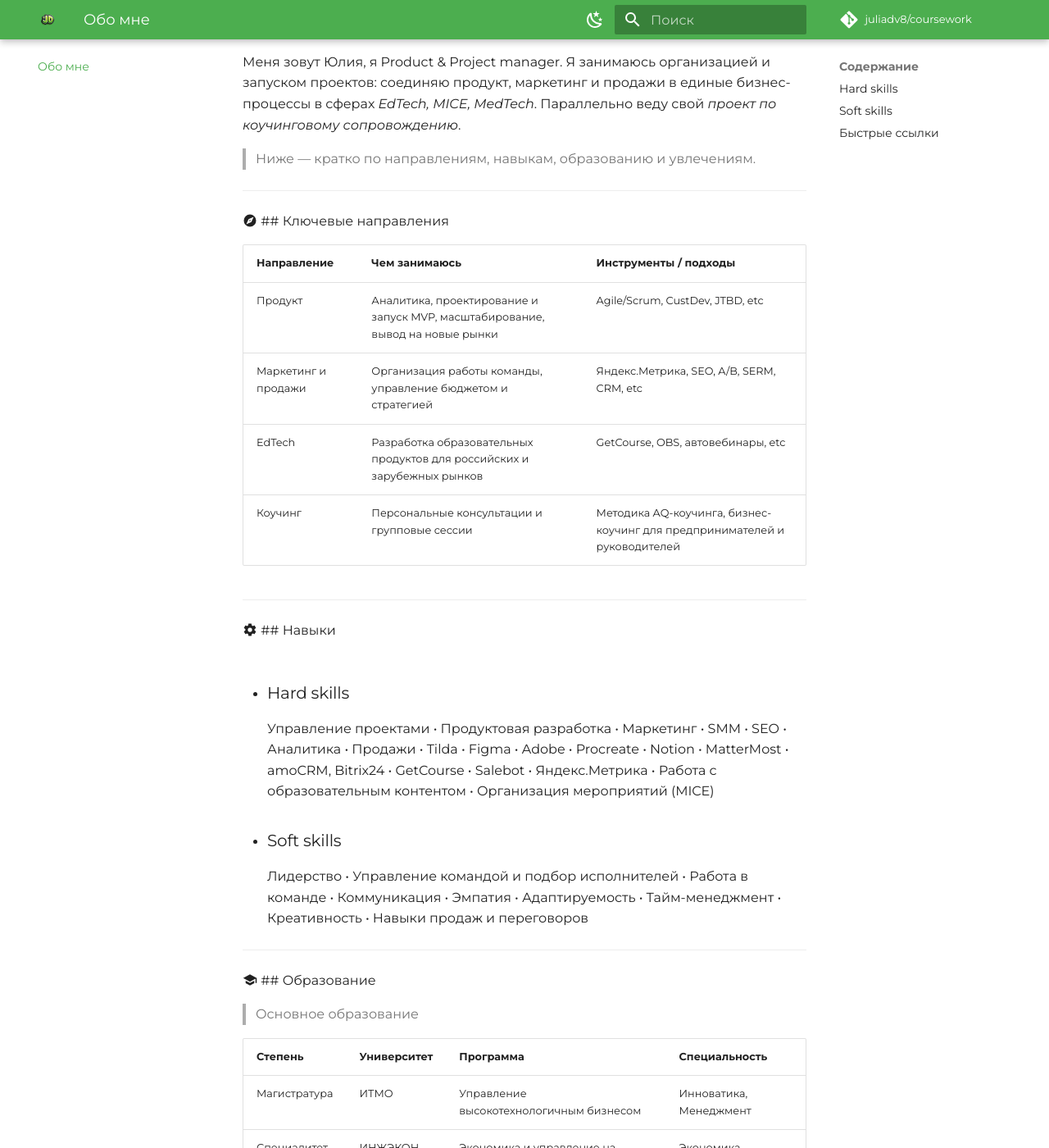
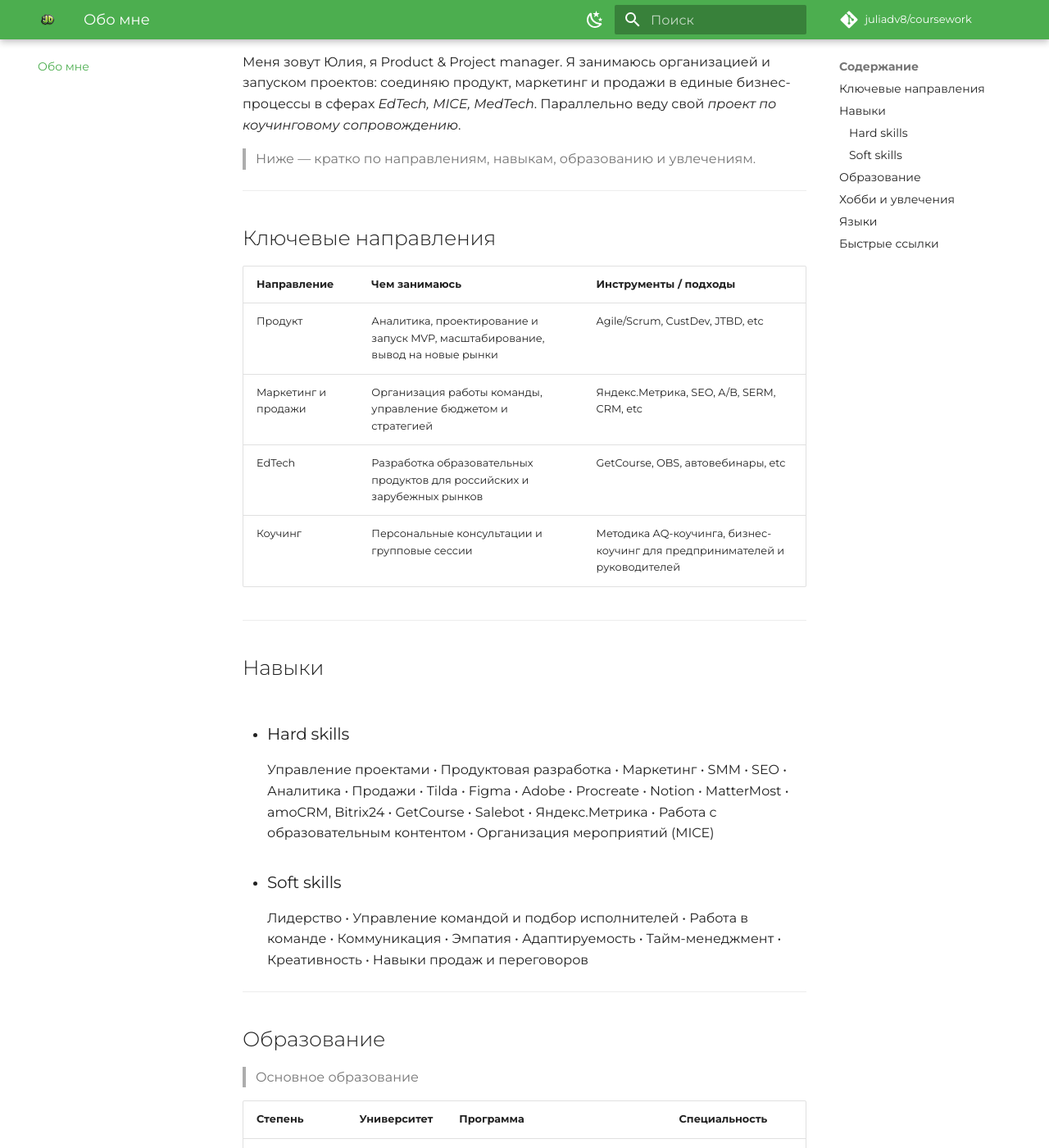
Before and after one commit to juliadv8/coursework, an MkDocs documentation site: the page built from docs/about.md, in a window 1280 px wide and 1400 px high, scrolled down 490 px. Shown: the whole window at 82% size. Built offline with MkDocs 1.6.1 and Material for MkDocs 9.7.7, drawn with Linux system fonts in a browser that asks for light colours; comment, search, counter and statistics services are not loaded; some of the changed lines change nothing that is shown; some of the changed text lies outside the part shown.

Commit message:
Update about.md

```diff
--- a/docs/about.md
+++ b/docs/about.md
@@ -8,7 +8,7 @@
 
 ---
 
-:material-compass: ## Ключевые направления
+## Ключевые направления
 
 | Направление | Чем занимаюсь | Инструменты / подходы |
 |---|---|---|
@@ -19,7 +19,7 @@
 
 ---
 
-:material-cog: ## Навыки
+## Навыки
 
 - ### Hard skills
 Управление проектами • Продуктовая разработка • Маркетинг • SMM • SEO • Аналитика • Продажи • Tilda • Figma • Adobe • Procreate • Notion • MatterMost • amoCRM, Bitrix24 • GetCourse • Salebot • Яндекс.Метрика • Работа с образовательным контентом • Организация мероприятий (MICE)
@@ -29,7 +29,7 @@
 
 ---
 
-:material-school: ## Образование
+## Образование
 
 > Основное образование
 
@@ -49,7 +49,7 @@
 
 ---
 
-:material-palette: ## Хобби и увлечения
+## Хобби и увлечения
 
 | Хобби | Как проявляется | Формат |
 |---|---|---|
@@ -58,7 +58,7 @@
 
 ---
 
-:material-translate: ## Языки
+## Языки
 
 - 🇬🇧 **Английский** — C1
 - 🇮🇹 **Итальянский** — B2
```
